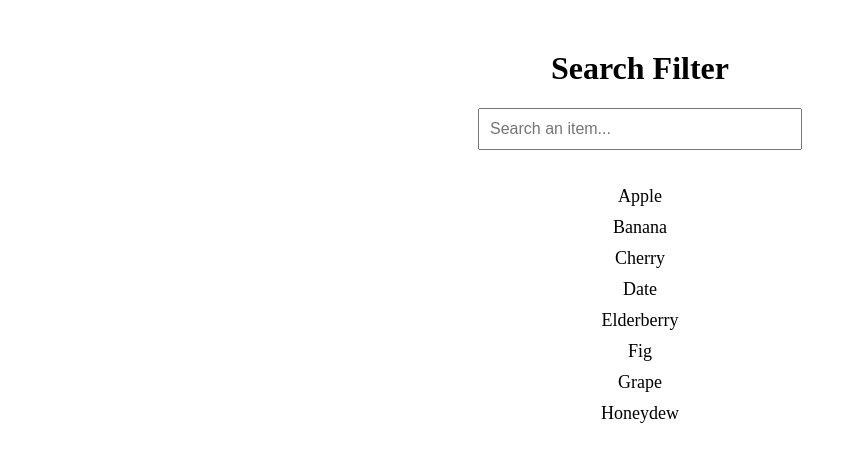
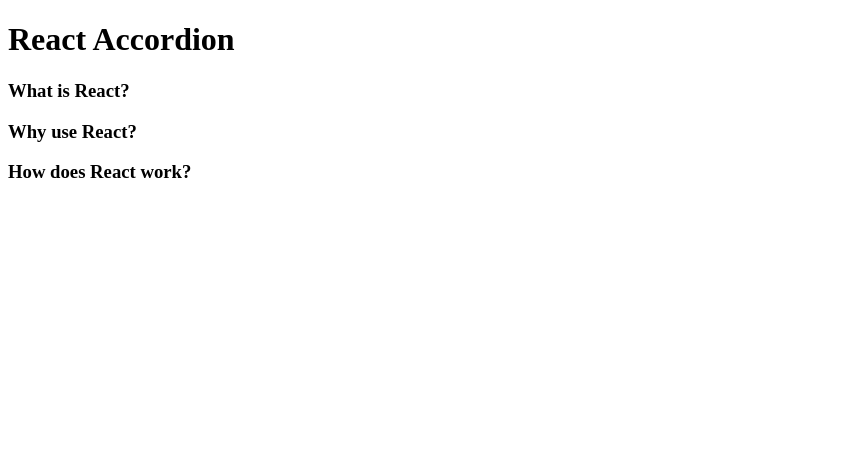
Before and after one commit to dev13-Vishnu/exercises, a React (Vite) app: page / in a window 1280 px wide. Shown: the top 462 px of the page, without its empty margins (0-857 px from the left). Built offline with nearby package versions, Linux system fonts and the light colour scheme.

Commit message:
Accordion compleated

```diff
--- a/src/App.jsx
+++ b/src/App.jsx
@@ -7,8 +7,17 @@ import Timer from "./exercises/Timer"
 import Conditional from "./exercises/Conditional"
 import RandomQuote from "./exercises/RandomQuote"
 import SearchFilter from "./exercises/SearchFilter"
+import Accordion from "./exercises/Accordion"
 
 function App() {
+
+  const items = [
+    { title: "What is React?", content: "React is a library for building UIs." },
+    { title: "Why use React?", content: "React is declarative, flexible, and efficient." },{
+      title: "How does React work?",
+      content: "React uses a virtual DOM to efficiently update the UI.",
+    },
+  ]
 
   return (
     <div>
@@ -21,7 +30,9 @@ function App() {
       {/* <Timer/> */}
       {/* <Conditional/> */}
       {/* <RandomQuote /> */}
-      <SearchFilter />
+      {/* <SearchFilter /> */}
+      <h1>React Accordion</h1>
+      <Accordion items={items}/>
 
     </div>
   )
--- /dev/null
+++ b/src/exercises/Accordion.jsx
@@ -0,0 +1,27 @@
+import React,{useState} from "react";
+
+const  Accordion =({items})=>{
+    // const [activeIndex, setActiveIndex] = useState(null);
+    const [activeIndices, setActiveIndices] = useState([])
+
+    const handleClick = (index)=> {
+        setActiveIndices((prevIndices) =>
+            prevIndices.includes(index)
+              ? prevIndices.filter((i) => i !== index)
+              : [...prevIndices, index]
+          );
+    }
+    return (
+        <div>
+
+            {items.map((item,index)=> (
+                <div key={index} className="accordion-item">
+                    <h3 className="accordion-title" onClick={() => handleClick(index)}>{item.title}</h3>
+                    {activeIndices.includes(index) && <p>{item.content}</p>}
+
+                </div>
+            ))}
+        </div>
+    )
+}
+export default Accordion;
```
Also changed, not shown: src/index.css (line endings or trailing spaces).
